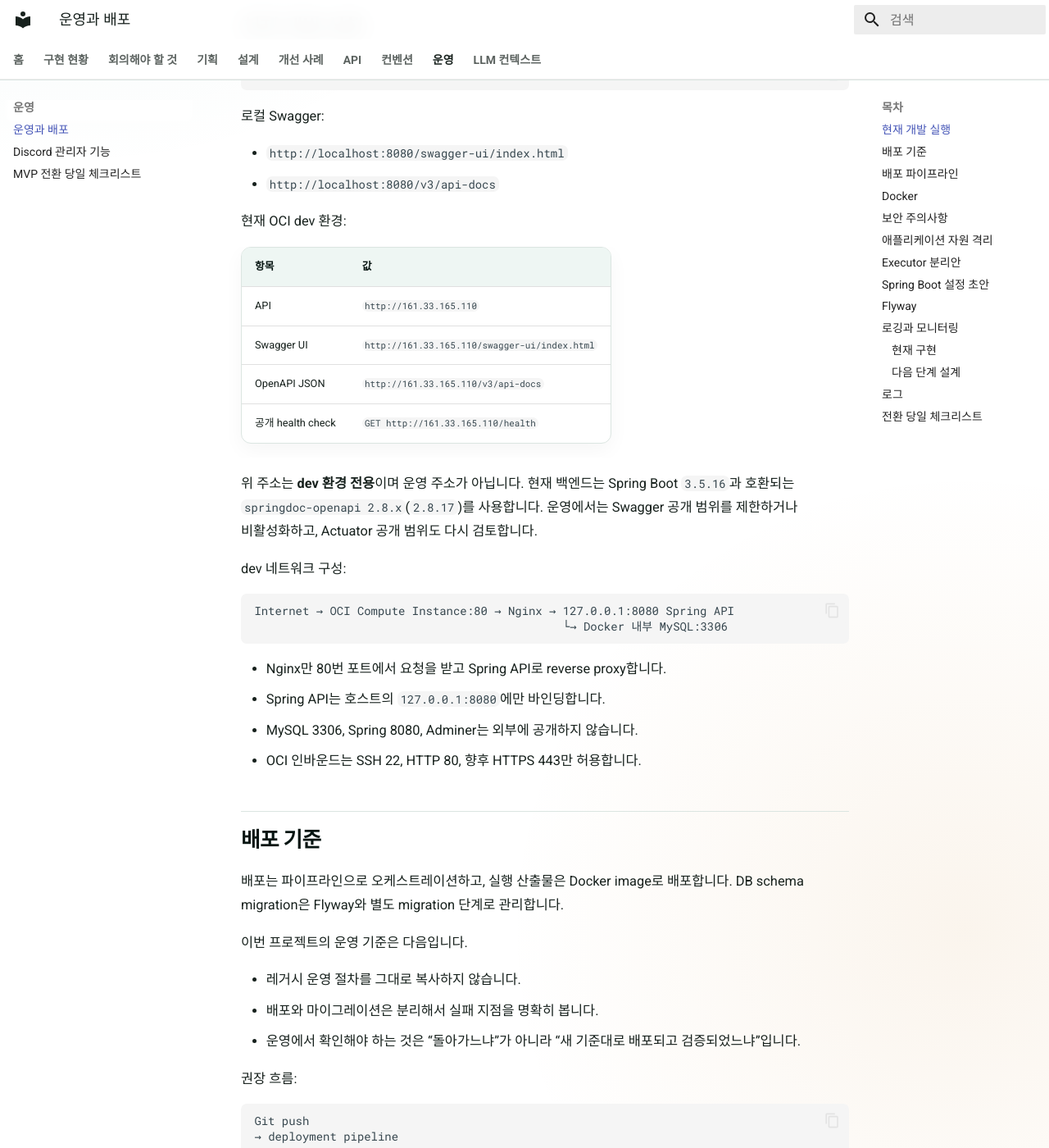
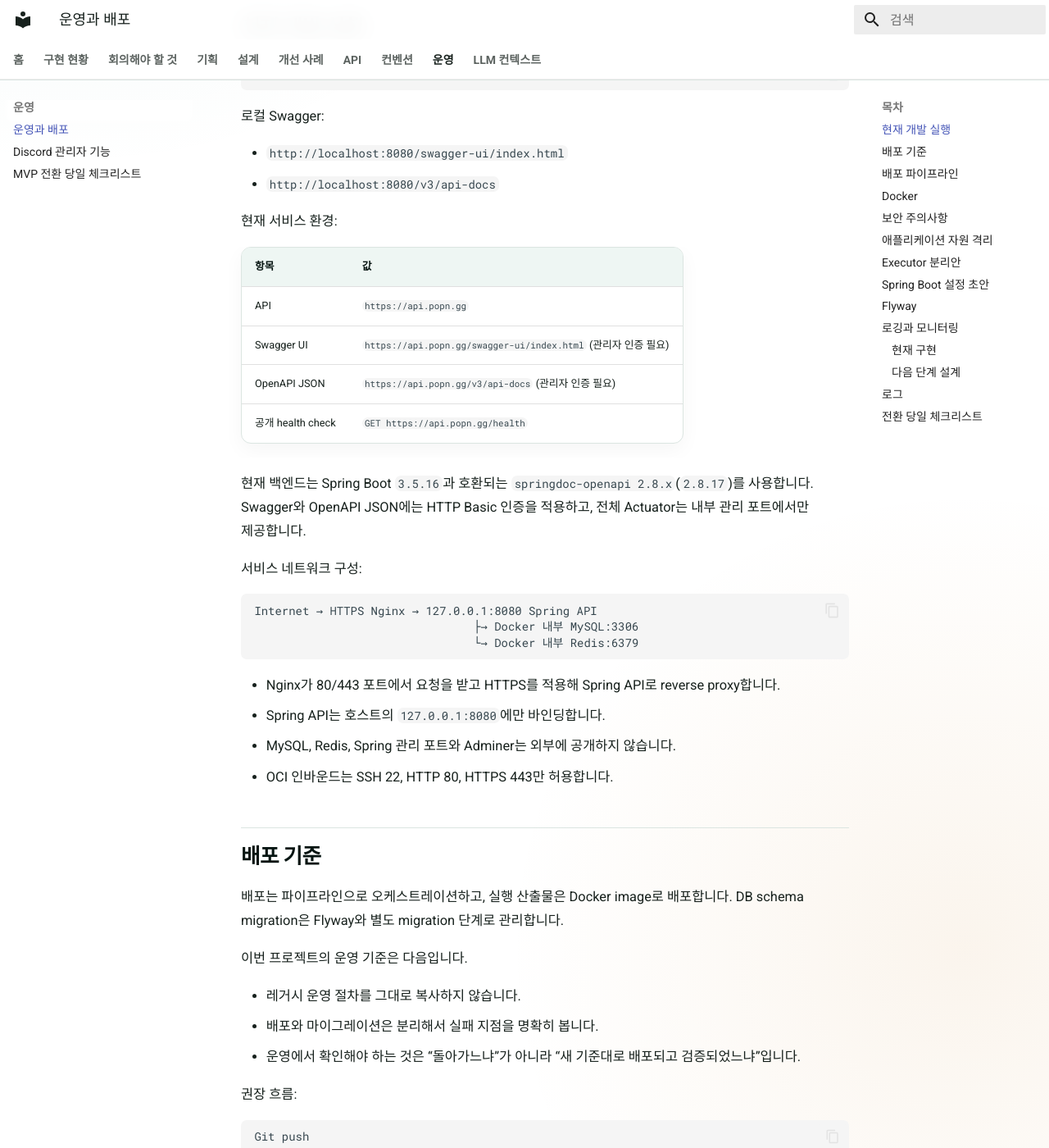
Before and after one commit to popngg/popngg-docs, an MkDocs documentation site: the page built from docs/operations.md, in a window 1280 px wide and 1400 px high, scrolled down 532 px. Shown: the whole window at 82% size. Built offline with MkDocs 1.6.1 and Material for MkDocs 9.7.7, drawn with Linux system fonts in a browser that asks for light colours; some of the changed text lies outside the part shown.

Commit message:
운영 문서를 현재 배포 기준으로 정리

````diff
--- a/docs/openapi/openapi.yaml
+++ b/docs/openapi/openapi.yaml
@@ -20,10 +20,8 @@ info:
     MVP 이후 항목은 검색 태그 기여/승인 UI, 관리자 검수 UI, 상세 모니터링,
     Redis 검색 read model과 여러 유저 비교 API입니다.
 servers:
-  - url: http://161.33.165.110/api/v1
-    description: Development only (운영 주소 아님)
   - url: https://api.popn.gg/api/v1
-    description: Production candidate (현재 dev 주소와 구분)
+    description: Production
   - url: http://localhost:8080/api/v1
     description: Local development
 tags:
--- a/docs/operations.md
+++ b/docs/operations.md
@@ -1,6 +1,6 @@
 # 운영과 배포
 
-이 문서는 로컬 실행 방법보다 운영 기준을 먼저 설명합니다. 현재 Docker, Flyway, Prometheus/Grafana가 구현되어 있으며 Loki/Alloy/Alertmanager는 다음 단계의 운영 설계입니다.
+이 문서는 로컬 실행 방법보다 운영 기준을 먼저 설명합니다. 현재 Docker, Flyway, Prometheus/Grafana/Loki/Alloy가 구현되어 있으며 Alertmanager는 다음 단계의 운영 설계입니다.
 
 <div class="doc-summary">
   <div class="doc-summary__item">
@@ -28,28 +28,29 @@
 - `http://localhost:8080/swagger-ui/index.html`
 - `http://localhost:8080/v3/api-docs`
 
-현재 OCI dev 환경:
+현재 서비스 환경:
 
 | 항목 | 값 |
 | --- | --- |
-| API | `http://161.33.165.110` |
-| Swagger UI | `http://161.33.165.110/swagger-ui/index.html` |
-| OpenAPI JSON | `http://161.33.165.110/v3/api-docs` |
-| 공개 health check | `GET http://161.33.165.110/health` |
+| API | `https://api.popn.gg` |
+| Swagger UI | `https://api.popn.gg/swagger-ui/index.html` (관리자 인증 필요) |
+| OpenAPI JSON | `https://api.popn.gg/v3/api-docs` (관리자 인증 필요) |
+| 공개 health check | `GET https://api.popn.gg/health` |
 
-위 주소는 **dev 환경 전용**이며 운영 주소가 아닙니다. 현재 백엔드는 Spring Boot `3.5.16`과 호환되는 `springdoc-openapi 2.8.x`(`2.8.17`)를 사용합니다. 운영에서는 Swagger 공개 범위를 제한하거나 비활성화하고, Actuator 공개 범위도 다시 검토합니다.
+현재 백엔드는 Spring Boot `3.5.16`과 호환되는 `springdoc-openapi 2.8.x`(`2.8.17`)를 사용합니다. Swagger와 OpenAPI JSON에는 HTTP Basic 인증을 적용하고, 전체 Actuator는 내부 관리 포트에서만 제공합니다.
 
-dev 네트워크 구성:
+서비스 네트워크 구성:
 
 ```text
-Internet → OCI Compute Instance:80 → Nginx → 127.0.0.1:8080 Spring API
-                                             └→ Docker 내부 MySQL:3306
+Internet → HTTPS Nginx → 127.0.0.1:8080 Spring API
+                                ├→ Docker 내부 MySQL:3306
+                                └→ Docker 내부 Redis:6379
 ```
 
-- Nginx만 80번 포트에서 요청을 받고 Spring API로 reverse proxy합니다.
+- Nginx가 80/443 포트에서 요청을 받고 HTTPS를 적용해 Spring API로 reverse proxy합니다.
 - Spring API는 호스트의 `127.0.0.1:8080`에만 바인딩합니다.
-- MySQL 3306, Spring 8080, Adminer는 외부에 공개하지 않습니다.
-- OCI 인바운드는 SSH 22, HTTP 80, 향후 HTTPS 443만 허용합니다.
+- MySQL, Redis, Spring 관리 포트와 Adminer는 외부에 공개하지 않습니다.
+- OCI 인바운드는 SSH 22, HTTP 80, HTTPS 443만 허용합니다.
 
 ## 배포 기준
 
@@ -81,26 +82,26 @@ Git push
 
 배포 job은 같은 환경에 대한 동시 배포를 막아야 합니다.
 
-현재 dev 자동 배포는 `main` 브랜치 push(머지 포함)의 CI 성공 후 다음 순서로 실행됩니다.
+현재 자동 배포는 `develop` 브랜치 push의 CI 성공 후 후보 버전을 배포하며 다음 순서로 실행됩니다.
 
 1. Java 21로 빌드합니다.
 2. 전체 테스트를 실행합니다.
 3. JaCoCo 리포트를 생성합니다.
 4. CI 성공 여부를 확인합니다.
 5. GitHub Actions 전용 SSH 키로 OCI dev 서버에 접속합니다.
-6. 서버 저장소의 `main` 브랜치를 fast-forward로 갱신합니다.
-7. 테스트된 커밋 SHA와 서버 `HEAD`가 같은지 검사합니다.
+6. 서버 저장소에서 검증된 `develop` 커밋 SHA를 선택합니다.
+7. 테스트된 커밋 SHA와 배포 대상 revision이 같은지 검사합니다.
 8. 해당 SHA를 태그로 Docker 이미지를 빌드합니다.
 9. Flyway migration 컨테이너를 실행합니다.
 10. API 컨테이너를 교체합니다.
 11. `/health`와 songs/rankings smoke test를 실행합니다.
 
-배포 성공 여부는 GitHub 저장소의 **Repository → Actions → Deploy dev**에서 확인합니다. `deployment image=<repository>:<SHA> status=healthy` 로그까지 출력되어야 완료입니다.
+배포 성공 여부는 GitHub 저장소의 **Repository → Actions → Deploy candidate**에서 확인합니다. `deployment image=<repository>:<version> status=healthy` 로그까지 출력되어야 완료입니다. 후보 배포가 실패하면 안정 버전인 `origin/main`을 다시 빌드·배포하고, 성공하면 `develop → main` 릴리스 PR을 생성하거나 갱신합니다. `main` 병합 자체는 이미 검증된 버전을 안정 기준으로 확정하는 작업이며 서버를 다시 배포하지 않습니다.
 
 자동 배포 안전장치:
 
-- CI가 실패하면 `Deploy dev` job을 실행하지 않습니다.
-- `deploy-dev` concurrency group과 서버의 deployment lock으로 한 번에 하나만 배포합니다.
+- CI가 실패하면 `Deploy candidate` job을 실행하지 않습니다.
+- `deploy-server` concurrency group과 서버의 deployment lock으로 한 번에 하나만 배포합니다.
 - `latest` 태그를 거부하고 테스트된 커밋 SHA를 이미지 태그로 사용합니다.
 - 서버 저장소 갱신에는 읽기 전용 GitHub Deploy Key를 사용합니다.
 - GitHub Actions의 서버 접속 키는 사용자 개인 SSH 키와 분리합니다.
@@ -166,16 +167,16 @@ AUTH_COOKIE_SECURE=true
 
 | 환경 | 값 | 설명 |
 | --- | --- | --- |
-| 현재 IP 기반 HTTP dev | `false` | 임시 HTTP 환경에서만 사용 |
-| HTTPS dev/staging | `true` | HTTPS 전환 즉시 적용 |
+| 로컬 HTTP | `false` | 로컬 개발에서만 사용 |
+| HTTPS staging | `true` | HTTPS 환경에서 적용 |
 | 운영 | `true` | 반드시 `true` |
 
 ## 보안 주의사항
 
 - MySQL 3306, Spring 8080, Adminer를 외부에 공개하지 않습니다.
 - 실제 비밀번호, JWT secret, SSH private key를 문서나 Git commit에 넣지 않습니다.
-- 도메인 연결 후 HTTPS를 적용하고 `AUTH_COOKIE_SECURE=true`로 전환합니다.
-- 운영 전 Swagger와 Actuator의 공개 범위를 재검토합니다.
+- 운영은 HTTPS와 `AUTH_COOKIE_SECURE=true`를 유지합니다.
+- Swagger는 HTTP Basic 인증으로 제한하고 Actuator는 내부 관리 포트에 둡니다.
 
 ## 애플리케이션 자원 격리
 
@@ -336,7 +337,7 @@ Flyway SQL 위치:
 db/migration/
 ```
 
-이 경로는 애플리케이션 실행 classpath 기준입니다. 실제 파일 위치는 Flyway 의존성과 datasource 설정을 어느 모듈이 소유하는지에 맞춰 정합니다. 멀티모듈에서는 `popngg-infra/src/main/resources/db/migration/`, 실행 모듈의 `src/main/resources/db/migration/`, 또는 별도 migration 모듈을 후보로 검토합니다.
+현재 migration은 `popngg-infra/src/main/resources/db/migration/`에 있으며 migration container가 같은 classpath를 사용합니다.
 
 규칙:
 
@@ -355,13 +356,18 @@ db/migration/
 
 ### 현재 구현
 
-Prometheus와 Grafana는 `deploy/compose.monitoring.yml`의 선택 서비스입니다. 모니터링 컨테이너 실패는 정상 API 배포를 rollback하지 않습니다.
+Prometheus, Grafana, Loki와 Alloy는 `deploy/compose.monitoring.yml`의 관측 서비스입니다. 모니터링 컨테이너 실패는 정상 API 배포를 rollback하지 않습니다.
 
 ```text
 Spring Boot API :9091/actuator/prometheus (Compose network only)
   -> Prometheus :9090 (127.0.0.1 bind)
   -> Grafana :3000 (127.0.0.1 bind)
   -> Nginx HTTPS -> grafana.popn.gg
+
+Spring Boot JSON file log
+  -> Alloy
+  -> Loki :3100 (127.0.0.1 bind)
+  -> Grafana Explore
 ```
 
 - 공개 health endpoint는 `/health`입니다.
@@ -370,11 +376,12 @@ Spring Boot API :9091/actuator/prometheus (Compose network only)
 - Grafana는 anonymous access와 signup을 끄고 HTTPS/SameSite Strict cookie를 사용합니다.
 - 기본 dashboard는 request rate/latency/status, JVM, HikariCP 지표를 제공합니다.
 - Prometheus retention은 7일, block 목표 크기는 1GB입니다.
+- Loki는 TSDB와 compactor를 사용해 로그를 7일 보존하고, Alloy의 읽기 위치는 volume에 영속화합니다.
 - metric label에는 사용자·곡·채보·poptomo·trace 식별자를 넣지 않습니다.
 
 ### 다음 단계 설계
 
-전체 목표 스택은 `Prometheus + Grafana + Loki + Grafana Alloy + Alertmanager`입니다.
+다음 목표는 현재 관측 스택에 Alertmanager와 운영 경보 기준을 추가하는 것입니다.
 
 2대 서버 구성:
 
````
Also changed, not shown: docs/api-design.md (+1 -1 lines), docs/implementation-status.md (+15 -4 lines), docs/index.md (+1 -1 lines), docs/llm-context.md (+3 -2 lines).
